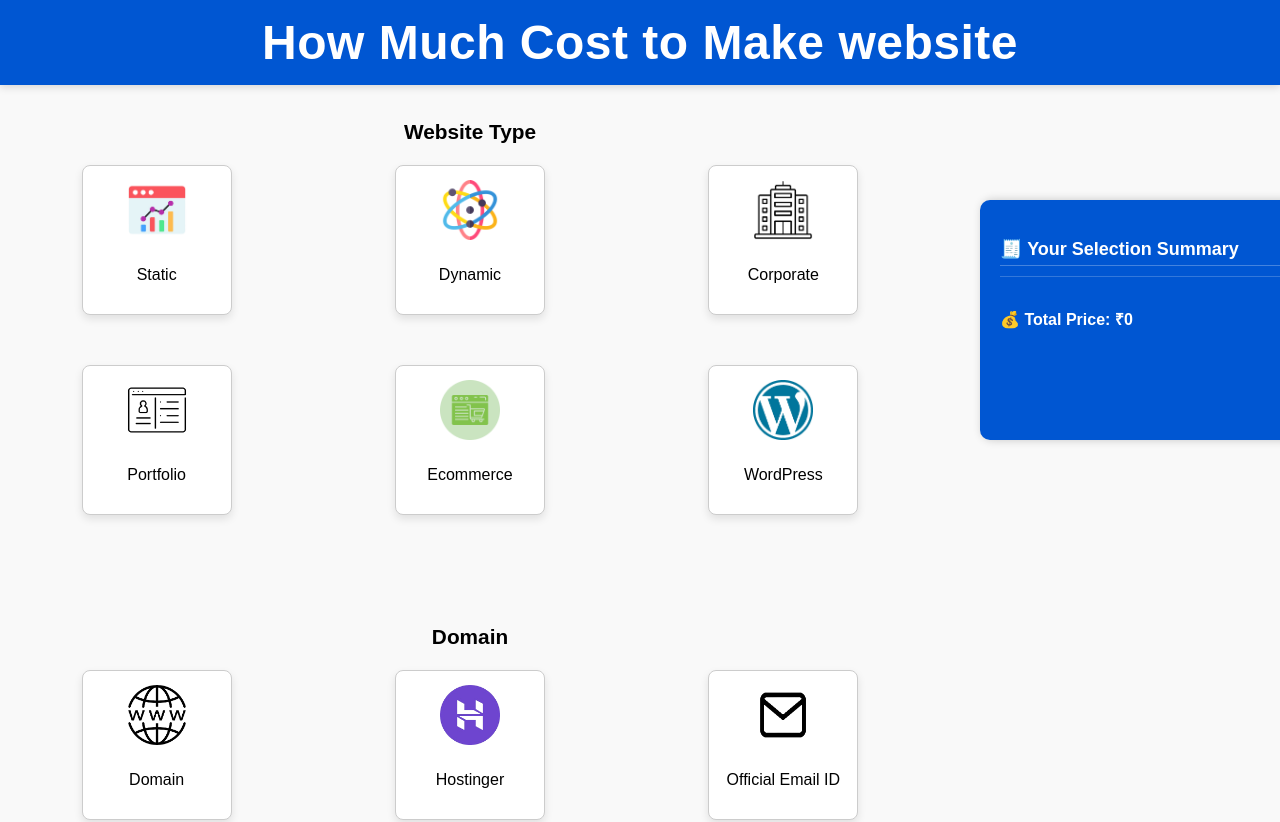
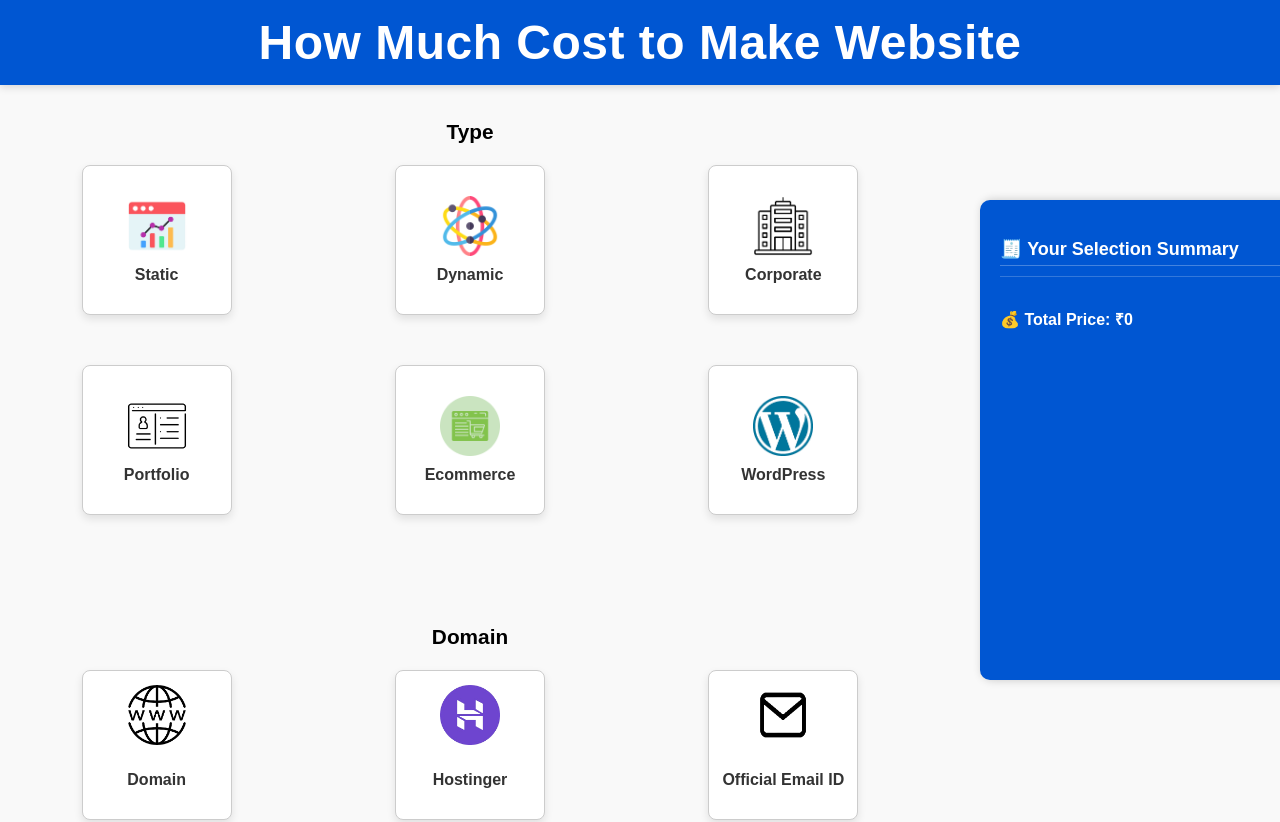
Before and after one commit to jada-chandana/website-calculator, a React (Vite) app: page / in a window 1280 px wide. Shown: the top 822 px of the page. Built offline with nearby package versions, Linux system fonts and the light colour scheme.

Commit message:
add animations
add animations

```diff
--- a/package.json
+++ b/package.json
@@ -10,6 +10,7 @@
     "preview": "vite preview"
   },
   "dependencies": {
+    "framer-motion": "^12.23.24",
     "react": "^19.1.1",
     "react-dom": "^19.1.1",
     "react-router": "^7.9.4",
--- a/src/App.css
+++ b/src/App.css
@@ -29,6 +29,10 @@ html, body {
   letter-spacing: 0.5px;
   z-index: 1000;
   box-shadow: 0 2px 8px rgba(0, 0, 0, 0.15);
+}
+@keyframes revealText {
+  from { clip-path: inset(0 100% 0 0); }
+  to { clip-path: inset(0 0 0 0); }
 }
 .input{
   justify-content: space-around;
--- a/src/App.jsx
+++ b/src/App.jsx
@@ -22,9 +22,9 @@ function App() {
 
   return (
     <Router>
-      <div style={{ display: "flex", alignItems: "flex-start" }}>
-        {/* Main content area */}
-        <div style={{ flex: 1, padding: "20px" }}>
+     <div style={{ display: "flex", alignItems: "flex-start" }}>
+       {/* Main content area */}
+       <div style={{ flex: 1, padding: "20px" }}>
           <Routes>
             {/* Home Page — Type + Domain */}
             <Route
--- a/src/components/Domain.jsx
+++ b/src/components/Domain.jsx
@@ -1,9 +1,9 @@
 import React from "react";
 import { NavLink } from "react-router-dom";
+import { motion } from "framer-motion";
 import DomainImg from "../assets/domain.png";
 import Hostinger from "../assets/hostinger.png";
 import Email from "../assets/official_email.png";
-
 
 const domainOptions = [
   { name: "Domain", price: "1200", image: DomainImg },
@@ -11,7 +11,7 @@ const domainOptions = [
   { name: "Official Email ID", price: "1200", image: Email },
 ];
 
-const Domain = ({ selectedItems = {}, setSelectedItems = () => {} }) => {
+const Domain = ({ selectedItems = {}, setSelectedItems = () => { } }) => {
   // ✅ Toggle multi-select domains
   const handleSelect = (item) => {
     const currentSelections = selectedItems.domain || [];
@@ -19,44 +19,37 @@ const Domain = ({ selectedItems = {}, setSelectedItems = () => {} }) => {
       (domain) => domain.name === item.name
     );
 
-    let updatedSelections;
-    if (alreadySelected) {
-      // Deselect if clicked again
-      updatedSelections = currentSelections.filter(
-        (domain) => domain.name !== item.name
-      );
-    } else {
-      // Add to selections
-      updatedSelections = [...currentSelections, item];
-    }
+    const updatedSelections = alreadySelected
+      ? currentSelections.filter((domain) => domain.name !== item.name)
+      : [...currentSelections, item];
 
     setSelectedItems({ ...selectedItems, domain: updatedSelections });
   };
-
-  // ✅ Handle input fields for domain details
-  const handleInputChange = (index, value) => {
-    const updatedInputs = [...(selectedItems.domainInputs || [])];
-    updatedInputs[index] = value;
-    setSelectedItems({ ...selectedItems, domainInputs: updatedInputs });
-  };
-
-
 
   // ✅ Enable next only if a website type is selected
   const isTypeSelected = !!selectedItems.type;
 
   return (
     <div style={{ marginTop: "30px" }}>
-      <h3 className="sub">Domain</h3>
+      {/* Animated heading */}
+      <motion.h3
+        className="sub"
+        initial={{ opacity: 0, y: -30 }}
+        animate={{ opacity: 1, y: 0 }}
+        transition={{ duration: 0.6, ease: "easeOut" }}
+      >
+        Domain
+      </motion.h3>
 
-      {/* Domain options with multi-select */}
+      {/* Domain options with animated cards */}
       <ul className="item" style={{ listStyle: "none", padding: 0 }}>
         {domainOptions.map((item, index) => {
           const isSelected = (selectedItems.domain || []).some(
             (domain) => domain.name === item.name
           );
+
           return (
-            <li
+            <motion.li
               key={index}
               className="type-card"
               onClick={() => handleSelect(item)}
@@ -69,8 +62,20 @@ const Domain = ({ selectedItems = {}, setSelectedItems = () => {} }) => {
                 display: "flex",
                 alignItems: "center",
                 gap: "10px",
+                backgroundColor: isSelected ? "#f0f8ff" : "white",
                 transition: "0.3s ease",
               }}
+              initial={{ opacity: 0, scale: 0.8, y: 30 }}
+              animate={{ opacity: 1, scale: 1, y: 0 }}
+              transition={{ duration: 0.4, delay: index * 0.1 }}
+              whileHover={{
+                scale: 1.05, backgroundColor: "#007bff", // 🔵 blue background on hover
+                color: "#fff",
+
+
+                boxShadow: "0 4px 15px rgba(0,0,255,0.3)",
+              }}
+              whileTap={{ scale: 0.95   }}
             >
               {item.image && (
                 <img
@@ -80,14 +85,14 @@ const Domain = ({ selectedItems = {}, setSelectedItems = () => {} }) => {
                 />
               )}
               <div>
-                <p className="type-name">{item.name}</p>
+                <p className="type-name" style={{ fontWeight: "bold", color: "#333" }}>
+                  {item.name}
+                </p>
               </div>
-            </li>
+            </motion.li>
           );
         })}
       </ul>
-
-
 
       {/* ✅ Next Button — enabled only when Type is selected */}
       <div className="btn" style={{ marginTop: "30px" }}>
--- a/src/components/Sidebar.css
+++ b/src/components/Sidebar.css
@@ -3,14 +3,14 @@
   top: 100px; /* keep below header if any */
   left: 20px;
   width: 320px;
-  height: 30vh; /* ✅ reduced height */
+  height: 60vh; /* 🔹 increased height */
   background-color: #0056d2;
   color: white;
   padding: 20px;
   border-radius: 10px;
   box-shadow: 2px 0 10px rgba(0, 0, 0, 0.2);
   transition: transform 0.3s ease;
-  z-index: 1001;
+  z-index: 100;
 
   /* ✅ scrolling enabled */
   overflow-y: auto;
@@ -93,7 +93,7 @@
     top: 0;
     left: 0;
     width: 280px;
-    height: 50vh; /* a bit taller on mobile */
+    height: 60vh; /* 🔹 increased height for mobile too */
     transform: translateX(-100%);
   }
 
@@ -108,7 +108,7 @@
     position: relative;
     margin-top: 100px;
     margin-left: 20px;
-    height: 30vh; /* ✅ reduced height applied */
+    height: 60vh; /* 🔹 updated from 30vh to 50vh */
     transform: none;
   }
 
--- a/src/components/SpecialRequirements.jsx
+++ b/src/components/SpecialRequirements.jsx
@@ -1,4 +1,5 @@
 import React from "react";
+import { motion } from "framer-motion";
 import { NavLink } from "react-router-dom";
 import seo from "../assets/seo.png";
 import OnPage from "../assets/onpage.png";
@@ -27,28 +28,71 @@ const SpecialRequirements = ({ selectedItems = {}, setSelectedItems = () => {} }
 
     const updatedSelections = alreadySelected
       ? currentSelections.filter((req) => req.name !== item.name)
-      : [...currentSelections, item]; // ✅ add full object (name + price)
+      : [...currentSelections, item];
 
     setSelectedItems({ ...selectedItems, requirements: updatedSelections });
   };
 
   return (
-    <div>
-      <h3 className="head">How much to make website</h3>
-      <h3 className="sub">Special Requirements</h3>
+    <motion.div
+      initial={{ opacity: 0, y: 30 }}
+      animate={{ opacity: 1, y: 0 }}
+      transition={{ duration: 0.5, ease: "easeOut" }}
+    >
+      {/* Animated Headings */}
+      <motion.h3
+        className="head"
+        initial={{ opacity: 0, y: -20 }}
+        animate={{ opacity: 1, y: 0 }}
+        transition={{ duration: 0.6 }}
+      >
+        How much to make website
+      </motion.h3>
 
-      <ul className="item">
+      <motion.h3
+        className="sub"
+        initial={{ opacity: 0, scale: 0.8 }}
+        animate={{ opacity: 1, scale: 1 }}
+        transition={{ delay: 0.3, duration: 0.5 }}
+      >
+        Special Requirements
+      </motion.h3>
+
+      {/* Requirements List with Animation */}
+      <motion.ul
+        className="item"
+        initial="hidden"
+        animate="visible"
+        variants={{
+          hidden: { opacity: 0 },
+          visible: {
+            opacity: 1,
+            transition: { staggerChildren: 0.1 },
+          },
+        }}
+      >
         {requirements.map((req, index) => {
           const isSelected = (selectedItems.requirements || []).some(
             (r) => r.name === req.name
           );
 
           return (
-                 <li
-        key={index}
-        className="type-card"
-        onClick={() => handleSelect(req)}
-    style={{
+            <motion.li
+              key={index}
+              className="type-card"
+              onClick={() => handleSelect(req)}
+              variants={{
+                hidden: { opacity: 0, y: 20, scale: 0.9 },
+                visible: { opacity: 1, y: 0, scale: 1 },
+              }}
+               whileHover={{
+                scale: 1.05, backgroundColor: "#007bff", // 🔵 blue background on hover
+                color: "#fff", // optional – make text white
+                boxShadow: "0 4px 15px rgba(0,0,255,0.3)",
+              }}
+              whileTap={{ scale: 0.95 }}
+              transition={{ duration: 0.3 }}
+              style={{
                 cursor: "pointer",
                 border: isSelected ? "2px solid blue" : "1px solid #ccc",
                 borderRadius: "8px",
@@ -57,22 +101,31 @@ const SpecialRequirements = ({ selectedItems = {}, setSelectedItems = () => {} }
                 display: "flex",
                 alignItems: "center",
                 gap: "10px",
+                backgroundColor: isSelected ? "#f0f8ff" : "white",
                 transition: "0.3s ease",
               }}
-      >
-              <img src={req.image} alt={req.name} className="type-image" />
+            >
+              <motion.img
+                src={req.image}
+                alt={req.name}
+                className="type-image"
+                style={{ width: "60px", height: "60px" }}
+                whileHover={{ rotate: 5 }}
+              />
               <div className="card-content">
-                <span>{req.name}</span>
-
+                <motion.span
+                  initial={{ opacity: 0 }}
+                  animate={{ opacity: 1 }}
+                  transition={{ delay: 0.2 }}
+                >
+                  {req.name}
+                </motion.span>
               </div>
-            </li>
+            </motion.li>
           );
         })}
-      </ul>
-
-      {/* Optional navigation */}
-
-    </div>
+      </motion.ul>
+    </motion.div>
   );
 };
 
--- a/src/components/Type.jsx
+++ b/src/components/Type.jsx
@@ -1,4 +1,5 @@
 import React from "react";
+import { motion } from "framer-motion"; // ✅ Import animation library
 import Static from "../assets/static.png";
 import Dynamic from "../assets/atom.png";
 import Corporate from "../assets/corporation.png";
@@ -21,44 +22,67 @@ const Type = ({ selectedItems, setSelectedItems }) => {
   };
 
   return (
-   <>
-   <h3 className="head">How Much  Cost to Make website</h3>
+
+    <div>
+      <h3 className="head">How Much Cost to Make Website</h3>
       <div className="section">
+      <div style={{ marginTop: "30px" }}>
+           {/* Animated heading */}
+           <motion.h3
+             className="sub"
+             initial={{ opacity: 0, y: -30 }}
+             animate={{ opacity: 1, y: 0 }}
+             transiti
+             on={{ duration: 0.6, ease: "easeOut" }}
+           >
+             Type
+           </motion.h3>
 
-      <h3 className="sub">Website Type</h3>
         <ul className="item" style={{ listStyle: "none", padding: 0 }}>
-        {typeOptions.map((item, index) => (
-          <li
+          {typeOptions.map((item, index) => {
+            const isSelected = selectedItems.type?.name === item.name;
+
+            return (
+              <motion.div
                 key={index}
-            className={`type-card ${
-              selectedItems.type?.name === item.name ? "selected" : ""
-            }`}
+                className={`type-card ${isSelected ? "selected" : ""}`}
                 onClick={() => handleSelect(item)}
                 style={{
                   cursor: "pointer",
-              border:
-                selectedItems.type?.name === item.name
-                  ? "2px solid blue"
-                  : "1px solid #ccc",
+                  border: isSelected ? "2px solid blue" : "1px solid #ccc",
                   borderRadius: "8px",
                   padding: "10px",
                   marginBottom: "10px",
                   display: "flex",
                   alignItems: "center",
                   gap: "10px",
+                  backgroundColor: isSelected ? "#f0f8ff" : "white",
                 }}
+                initial={{ opacity: 0, scale: 0.8, y: 30 }}
+                animate={{ opacity: 1, scale: 1, y: 0 }}
+                transition={{ duration: 0.4, delay: index * 0.1 }}
+                  whileHover={{
+                scale: 1.05, backgroundColor: "#007bff", // 🔵 blue background on hover
+                color: "#fff", // optional – make text white
+                boxShadow: "0 4px 15px rgba(0,0,255,0.3)",
+              }}
+                whileTap={{ scale: 0.95 }}
               >
                 <img
                   src={item.image}
                   alt={item.name}
                   style={{ width: "60px", height: "60px" }}
                 />
-            <p>{item.name}</p>
-          </li>
-        ))}
+                <p style={{ margin: 0, fontWeight: "bold", color: "#333" }}>
+                  {item.name}
+                </p>
+              </motion.div>
+            );
+          })}
         </ul>
       </div>
-    </>
+    </div>
+    </div>
   );
 };
 
--- a/src/components/integrations.jsx
+++ b/src/components/integrations.jsx
@@ -1,10 +1,11 @@
 import React from "react";
+import { NavLink } from "react-router-dom";
+import { motion } from "framer-motion"; // ✅ Animation library
 import chatbot from "../assets/chatbot.png";
 import Banner from "../assets/banner.png";
 import chat from "../assets/whatsapp.png";
 import payment from "../assets/payments.png";
 import sms from "../assets/smsApi.png";
-import { NavLink } from "react-router-dom";
 
 const integrationsList = [
   { name: "Live Chatbot", price: 1200, image: chatbot },
@@ -29,19 +30,45 @@ const Integrations = ({ selectedItems = {}, setSelectedItems = () => {} }) => {
   const isIntegrationSelected = (selectedItems.integrations || []).length > 0;
 
   return (
-    <div>
-      <h3 className="sub">Integrations</h3>
-      <ul className="item">
+    <>
+      <motion.div
+        initial={{ opacity: 0, y: 40 }}
+        animate={{ opacity: 1, y: 0 }}
+        transition={{ duration: 0.6, ease: "easeOut" }}
+      >
+        {/* ✨ Animated Heading */}
+        <motion.h3
+          className="sub"
+          initial={{ scale: 0.8, opacity: 0 }}
+          animate={{ scale: 1, opacity: 1 }}
+          transition={{ duration: 0.7, type: "spring" }}
+          style={{ textAlign: "center", marginBottom: "20px" }}
+        >
+          Integrations
+        </motion.h3>
+
+        <ul className="item" style={{ listStyle: "none", padding: 0 }}>
           {integrationsList.map((int, index) => {
-          const isSelected = (selectedItems.integrations && []).some(
+            const isSelected = (selectedItems.integrations || []).some(
               (i) => i.name === int.name
             );
 
             return (
-            <li
+              <motion.li
                 key={index}
                 className="type-card"
                 onClick={() => handleSelect(int)}
+                whileHover={{
+                  scale: 1.05,
+                  backgroundColor: "#007bff", // ✅ Correct syntax
+                  color: "#fff",
+                  boxShadow: "0 4px 10px rgba(0,0,0,0.15)",
+                  transition: { duration: 0.3 },
+                }}
+                whileTap={{ scale: 0.95 }}
+                initial={{ opacity: 0, y: 20 }}
+                animate={{ opacity: 1, y: 0 }}
+                transition={{ duration: 0.4, delay: index * 0.1 }}
                 style={{
                   cursor: "pointer",
                   border: isSelected ? "2px solid blue" : "1px solid #ccc",
@@ -57,15 +84,19 @@ const Integrations = ({ selectedItems = {}, setSelectedItems = () => {} }) => {
                 <img
                   src={int.image}
                   alt={int.name}
-                style={{ width: "40px", height: "40px", objectFit: "contain" }}
+                  style={{
+                    width: "40px",
+                    height: "40px",
+                    objectFit: "contain",
+                  }}
                 />
                 <p style={{ margin: 0, fontWeight: "500" }}>{int.name}</p>
-            </li>
+              </motion.li>
             );
           })}
         </ul>
 
-      <div className="btn">
+        <div className="btn" style={{ textAlign: "center", marginTop: "20px" }}>
           <NavLink className="next" to="/pages">
             Previous
           </NavLink>
@@ -76,11 +107,13 @@ const Integrations = ({ selectedItems = {}, setSelectedItems = () => {} }) => {
             onClick={(e) => {
               if (!isIntegrationSelected) e.preventDefault();
             }}
+            style={{ marginLeft: "10px" }}
           >
             Next
           </NavLink>
         </div>
-    </div>
+      </motion.div>
+    </>
   );
 };
 
```
Also changed, not shown: src/components/ChipsInput.jsx (+47 -17 lines), src/components/NumberOfPages.jsx (+43 -15 lines), 1 other file (tests, documents, lock files or other folders). Lines whose indentation alone changed are shown as unchanged.
